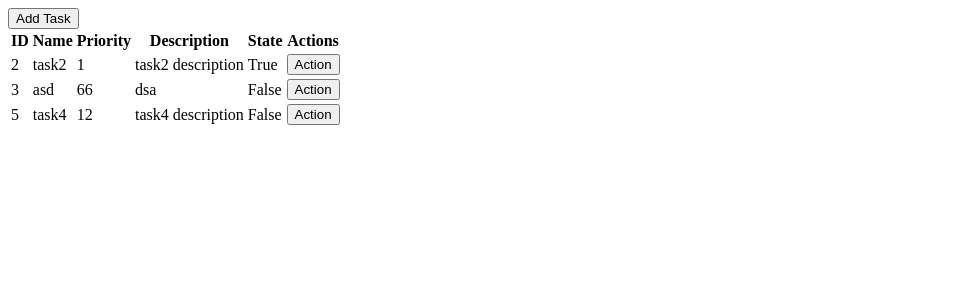
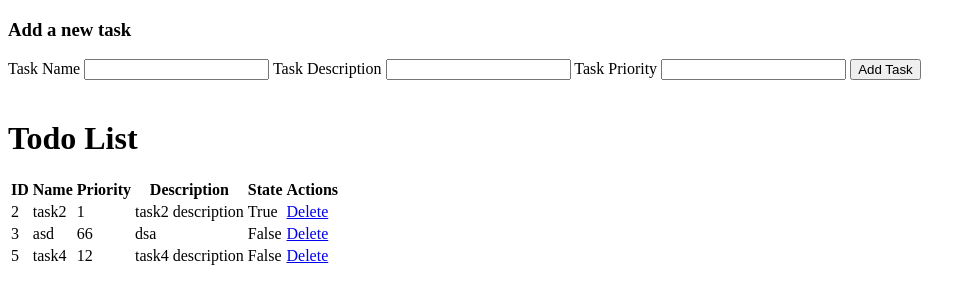
Before and after one commit to KareemAhmed96/django-lab, a Django app: page /todoDB/ in a window 1280 px wide. Shown: the top 304 px of the page, without its empty margins (0-976 px from the left). Run offline with Django 3.2, Linux system fonts and the light colour scheme; data comes from the database, SQL or seed files in the repository; both versions use the stored data as it was after the commit.

Commit message:
added delete task functionality

```diff
--- a/todoAppDB/templates/todoAppDB/index.html
+++ b/todoAppDB/templates/todoAppDB/index.html
@@ -5,7 +5,20 @@
     <title>Title</title>
 </head>
 <body>
-    <button>Add Task</button>
+    <form action="{% url 'addTask' %}" method="post">
+        {% csrf_token %}
+        <h3>Add a new task</h3>
+        Task Name
+        <input name="taskName">
+        Task Description
+        <input name="taskDescription">
+        Task Priority
+        <input name="taskPriority">
+        <button name="AddButton" type="submit">Add Task</button>
+    </form>
+
+    <br/>
+    <h1>Todo List</h1>
     <table>
         <thead>
             <tr>
@@ -25,7 +38,9 @@
                 <td>{{ task.priority }}</td>
                 <td>{{ task.desc }}</td>
                 <td>{{ task.state }}</td>
-                <td><button>Action</button></td>
+                <td>
+                    <a href="{% url 'deleteTask' task.id %}">Delete</a>
+                </td>
             </tr>
             {% endfor %}
         </tbody>
--- a/todoAppDB/urls.py
+++ b/todoAppDB/urls.py
@@ -4,4 +4,6 @@ from . import views
 
 urlpatterns = [
     path('', views.index, name="index"),
+    path('add/', views.addTask, name="addTask"),
+    path('delete/<int:id>', views.deleteTask, name="deleteTask"),
 ]
--- a/todoAppDB/views.py
+++ b/todoAppDB/views.py
@@ -1,11 +1,36 @@
 from django.shortcuts import render, redirect
 from todoAppDB.models import Task
-
-tasks = Task.objects.all()
 
 
 # Create your views here.
 def index(request):
+    tasks = Task.objects.all()
+
     return render(request, "todoAppDB/index.html", {
         "tasks": tasks
     })
+
+
+def addTask(request):
+    if request.method == "POST":
+        name = request.POST.get("taskName")
+        desc = request.POST.get("taskDescription")
+        priority = request.POST.get("taskPriority")
+        state = 0
+
+        task = Task.objects.create(
+            name=name,
+            desc=desc,
+            state=state,
+            priority=priority
+        )
+
+        return redirect("index")
+
+
+def deleteTask(request, id):
+    task = Task.objects.get(pk=id)
+    print("*********", task)
+    task.delete()
+
+    return redirect("index")
```
Also changed, not shown: db.sqlite3.
